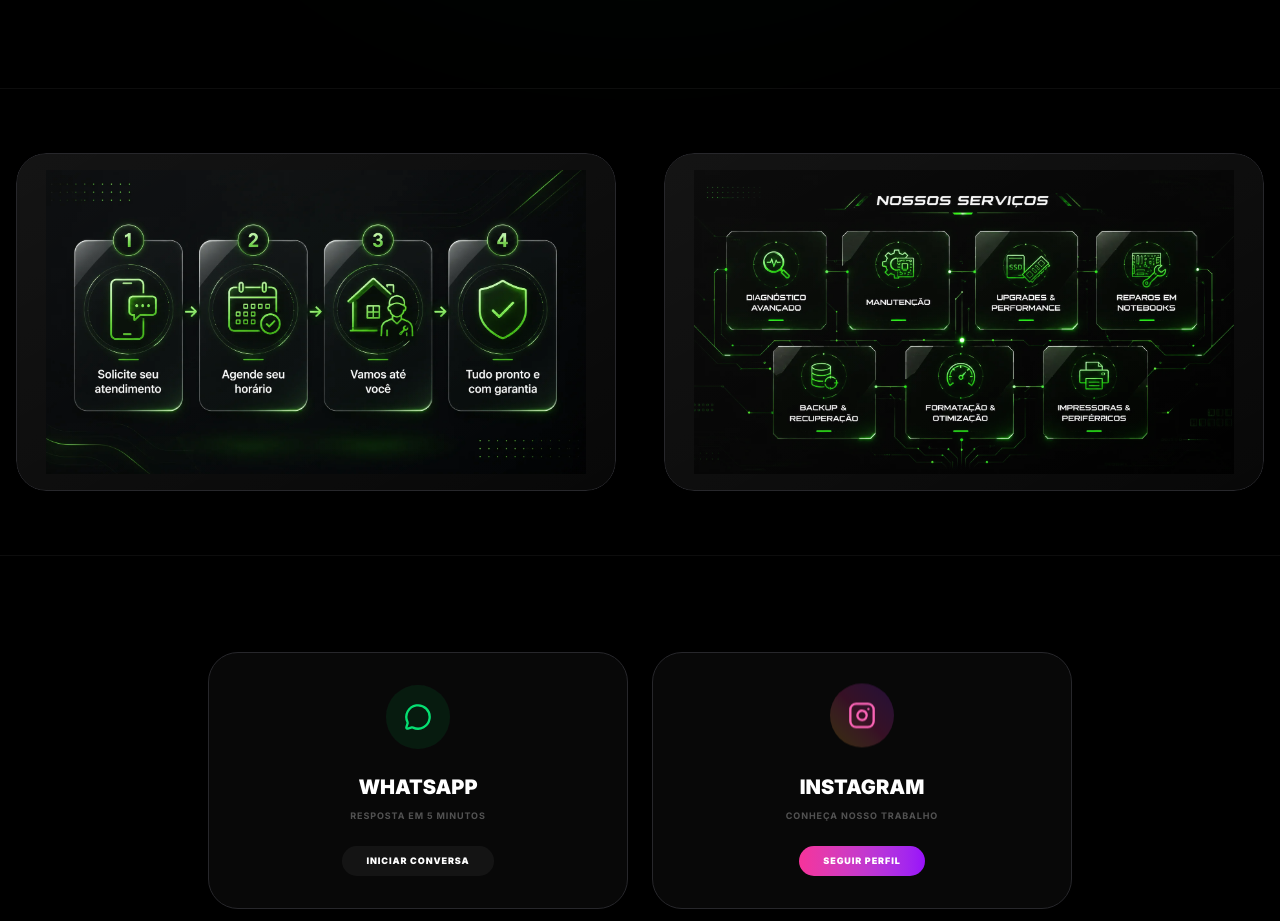
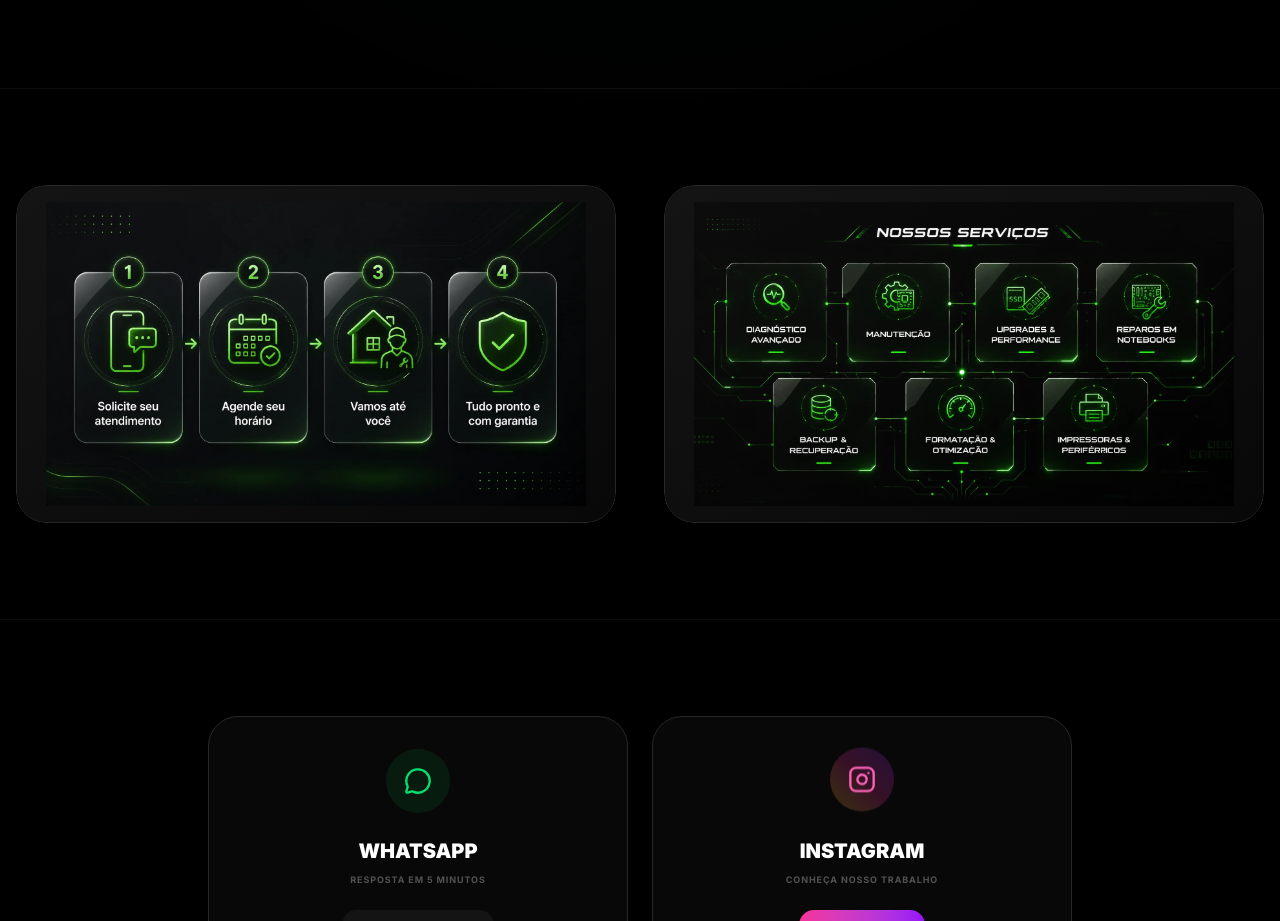
Before and after one commit to wheslancardoso/lp_wfix_2, a Next.js app: page / in a window 1280 px wide. Shown: the part 2060-2981 px from the top of the page. Built offline with nearby package versions, Linux system fonts and the light colour scheme.

Commit message:
style: otimiza espaçamento vertical da seção de infográficos para py-10 md:py-16

```diff
--- a/src/app/page.tsx
+++ b/src/app/page.tsx
@@ -269,7 +269,7 @@ export default function Home() {
         <GlowLine />
 
         {/* SEÇÃO VISUAL — Infográficos de Processo e Serviços (Full-Bleed Otimizado) */}
-        <section className="py-2 md:py-8 relative overflow-hidden">
+        <section className="py-10 md:py-16 relative overflow-hidden">
           <div className="max-w-[1600px] mx-auto px-0 sm:px-4 relative z-10">
             <div className="grid grid-cols-1 md:grid-cols-2 gap-6 md:gap-12">
 
```
